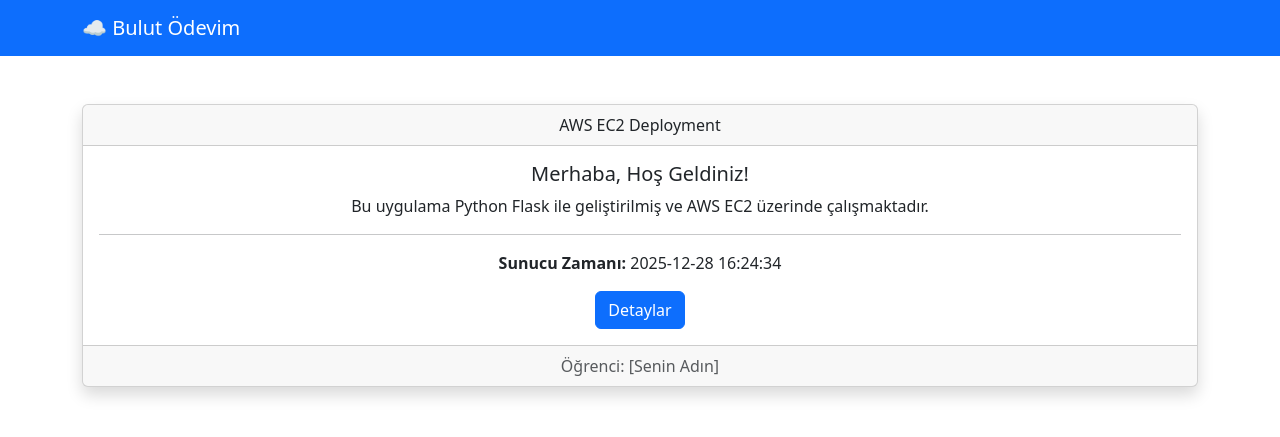
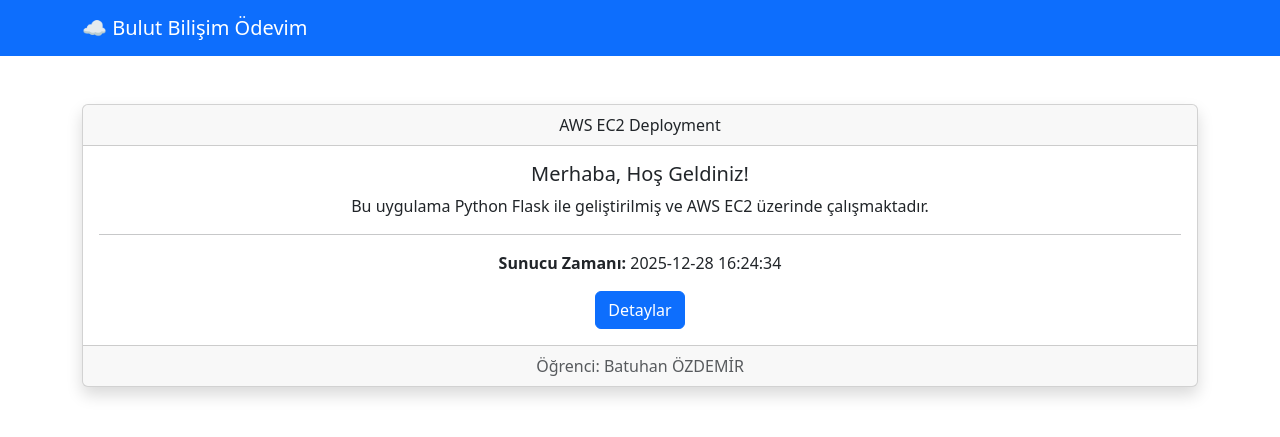
Before and after one commit to bthnozdemir/bulut-bilisim-odev, a Flask app: page / in a window 1280 px wide. Shown: the top 437 px of the page. Run offline with Flask 3, Linux system fonts and the light colour scheme.

Commit message:
EC2 deployment güncellemeleri

```diff
--- a/templates/index.html
+++ b/templates/index.html
@@ -9,7 +9,7 @@
   <body>
     <nav class="navbar navbar-dark bg-primary">
       <div class="container">
-        <a class="navbar-brand" href="#">☁️ Bulut Ödevim</a>
+        <a class="navbar-brand" href="#">☁️ Bulut Bilişim Ödevim</a>
       </div>
     </nav>
 
@@ -23,7 +23,7 @@
           <p><strong>Sunucu Zamanı:</strong> {{ zaman }}</p>
           <a href="#" class="btn btn-primary">Detaylar</a>
         </div>
-        <div class="card-footer text-muted">Öğrenci: [Senin Adın]</div>
+        <div class="card-footer text-muted">Öğrenci: Batuhan ÖZDEMİR</div>
       </div>
     </div>
   </body>
```
